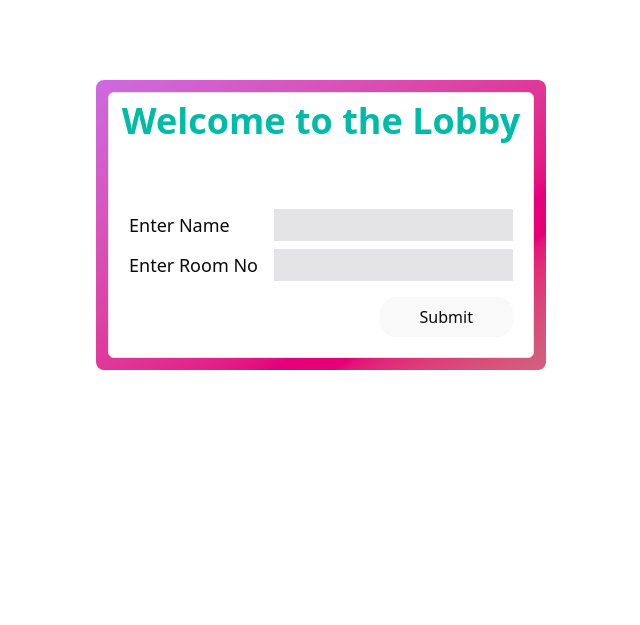
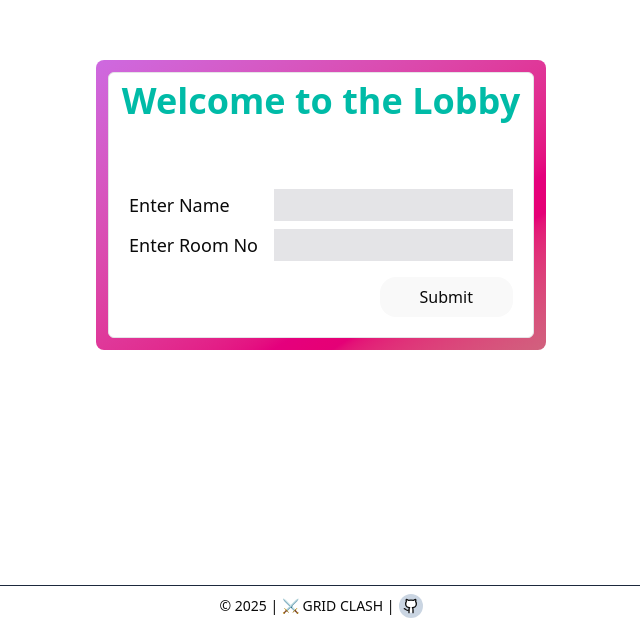
Before and after one commit to A-ryan-Kalra/multiplayer-game-grid-clash, a React (Vite) app in the folder client/: page / in a window 1280 px wide. Shown: the part 175-800 px from the top of the page, without its empty margins (319-959 px from the left). Built offline with nearby package versions, Linux system fonts and the light colour scheme; no server answers.

Commit message:
add footer

```diff
--- a/client/src/components/Lobby.tsx
+++ b/client/src/components/Lobby.tsx
@@ -1,5 +1,6 @@
 import { useState, type FormEvent } from "react";
 import { useNavigate } from "react-router-dom";
+import Footer from "./footer";
 
 function Lobby() {
   const navigate = useNavigate();
@@ -16,7 +17,8 @@ function Lobby() {
   };
 
   return (
-    <div className="flex  w-full h-full justify-center items-center">
+    <div className="flex flex-col w-full h-full ">
+      <div className="flex flex-col w-full h-full justify-center items-center">
         <div className="h-fit w-fit bg-gradient-to-tl flow-bg rounded-md p-2 overflow-hidden from-emerald-400 via-pink-600 to-purple-400">
           <div className="flex gap-y-4 flex-col bg-white z-10 brightness-100 rounded-sm overflow-hidden items-center p-2 m-1  w-fit h-fit border-[1px] border-zinc-200 ">
             <h1 className="text-4xl max-sm:text-3xl font-semibold text-teal-500 ">
@@ -63,6 +65,8 @@ function Lobby() {
           </div>
         </div>
       </div>
+      <Footer />
+    </div>
   );
 }
 
--- /dev/null
+++ b/client/src/components/footer.tsx
@@ -0,0 +1,23 @@
+import { Github } from "lucide-react";
+import { Link } from "react-router-dom";
+
+function Footer() {
+  return (
+    <footer className={`bg-white`}>
+      <div className="flex relative justify-around items-center h-10 duration-300 py-2 border-t border-slate-800">
+        <span className="md:text-sm text-[14px] flex items-center justify-center gap-x-1">
+          &copy; {new Date().getFullYear()} | ⚔️ GRID CLASH |
+          <Link
+            target="__blank"
+            to={"https://github.com/A-ryan-Kalra/multiplayer-game-grid-clash"}
+            className="bg-slate-300 rounded-full p-1 hover:bg-slate-200 cursor-pointer transition"
+          >
+            <Github className="fill-white w-4 sm:w-4 h-4 sm:h-4" />
+          </Link>
+        </span>
+      </div>
+    </footer>
+  );
+}
+
+export default Footer;
--- a/client/src/components/grid-layout.tsx
+++ b/client/src/components/grid-layout.tsx
@@ -110,13 +110,9 @@ function GridLayout({ userSockets }: { userSockets: UserProps[] | [] }) {
           const prevUser = newGrid[updatedGrid].userName;
           const prevData = newGrid[updatedGrid].data;
 
-          const isSamePosition =
-            parsedData.position === newGrid[updatedGrid].position;
-
           const isSecondPassed =
             isSamePosition &&
-            parsedData?.timestamp - (newGrid[updatedGrid].timestamp as number) <
-              1000 &&
+            isUpdatedInASecond &&
             prevUser !== parsedData?.userName;
 
           if (prevUser && prevData && isSecondPassed) {
--- a/client/src/components/grid.tsx
+++ b/client/src/components/grid.tsx
@@ -97,8 +97,6 @@ function Grids({
     (e.target as HTMLInputElement).value = "";
   }
 
-  // console.log("--------------");
-  // console.log("data", value);
   return (
     <div
       key={position}
```
Lines whose indentation alone changed are shown as unchanged.
